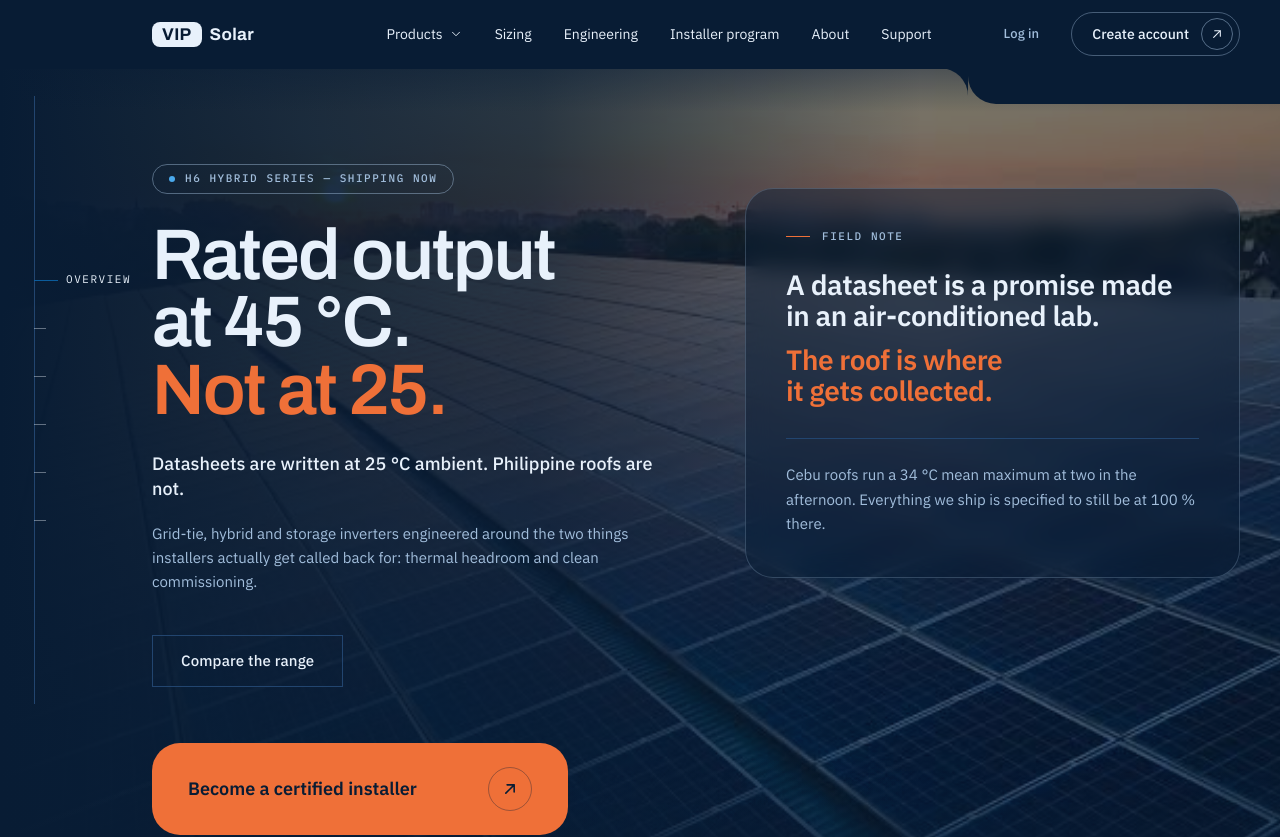
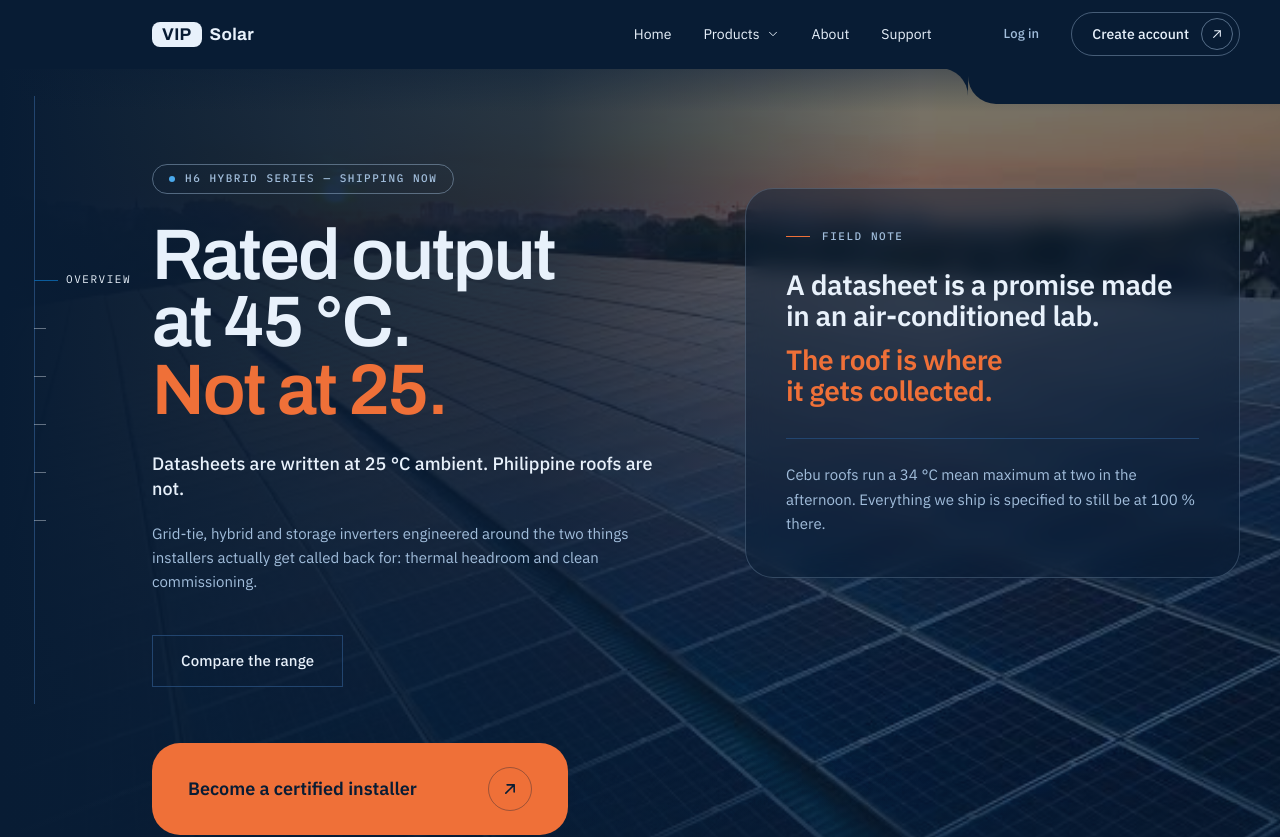
Before and after one commit to Skimm602/JMC, a Next.js app: page / in a window 1280 px wide. Shown: the top 837 px of the page. Built offline with nearby package versions, Linux system fonts and the light colour scheme.

Commit message:
refactor: clean up Nav component links and improve comment clarity; adjust button styling for better alignment

```diff
--- a/src/components/Nav.jsx
+++ b/src/components/Nav.jsx
@@ -11,18 +11,17 @@ import { ArrowUpRightIcon, ChevronDownIcon, MenuIcon, XIcon } from './icons.jsx'
  * One list drives both the desktop bar and the mobile sheet, so the two can
  * never fall out of order. `dropdown` marks the entry that opens the product
  * menu instead of jumping straight to a section.
- */
-/*
- * Root-relative rather than bare hashes: the bar is in the layout now, so it
- * also renders on /register, where `#sizing` would point at a section that is
- * not on the page. From the home page these still resolve to a same-document
- * scroll, so nothing about that behaviour changes.
+ *
+ * The targets are root-relative rather than bare hashes: the bar is in the
+ * layout now, so it also renders on /register, where `#sizing` would point at
+ * a section that is not on the page. From home they still resolve to a
+ * same-document scroll, so nothing about that behaviour changes.
  */
 const links = [
+  // '/#top' rather than '/': from the form it goes home, and from home it
+  // scrolls back to the hero instead of doing nothing at all.
+  { label: 'Home', href: '/#top' },
   { label: 'Products', dropdown: true },
-  { label: 'Sizing', href: '/#sizing' },
-  { label: 'Engineering', href: '/#why' },
-  { label: 'Installer program', href: '/#installers' },
   { label: 'About', href: '/#about' },
   { label: 'Support', href: '/#footer' },
 ]
@@ -272,7 +271,7 @@ export default function Nav() {
             <button
               type="button"
               onClick={() => setOpen((v) => !v)}
-              className="text-glint hover:text-glint-soft p-2 transition-colors lg:hidden"
+              className="text-glint hover:text-glint-soft ml-auto p-2 transition-colors lg:hidden"
               aria-expanded={open}
               aria-controls="mobile-nav"
               aria-label={open ? 'Close menu' : 'Open menu'}
```
